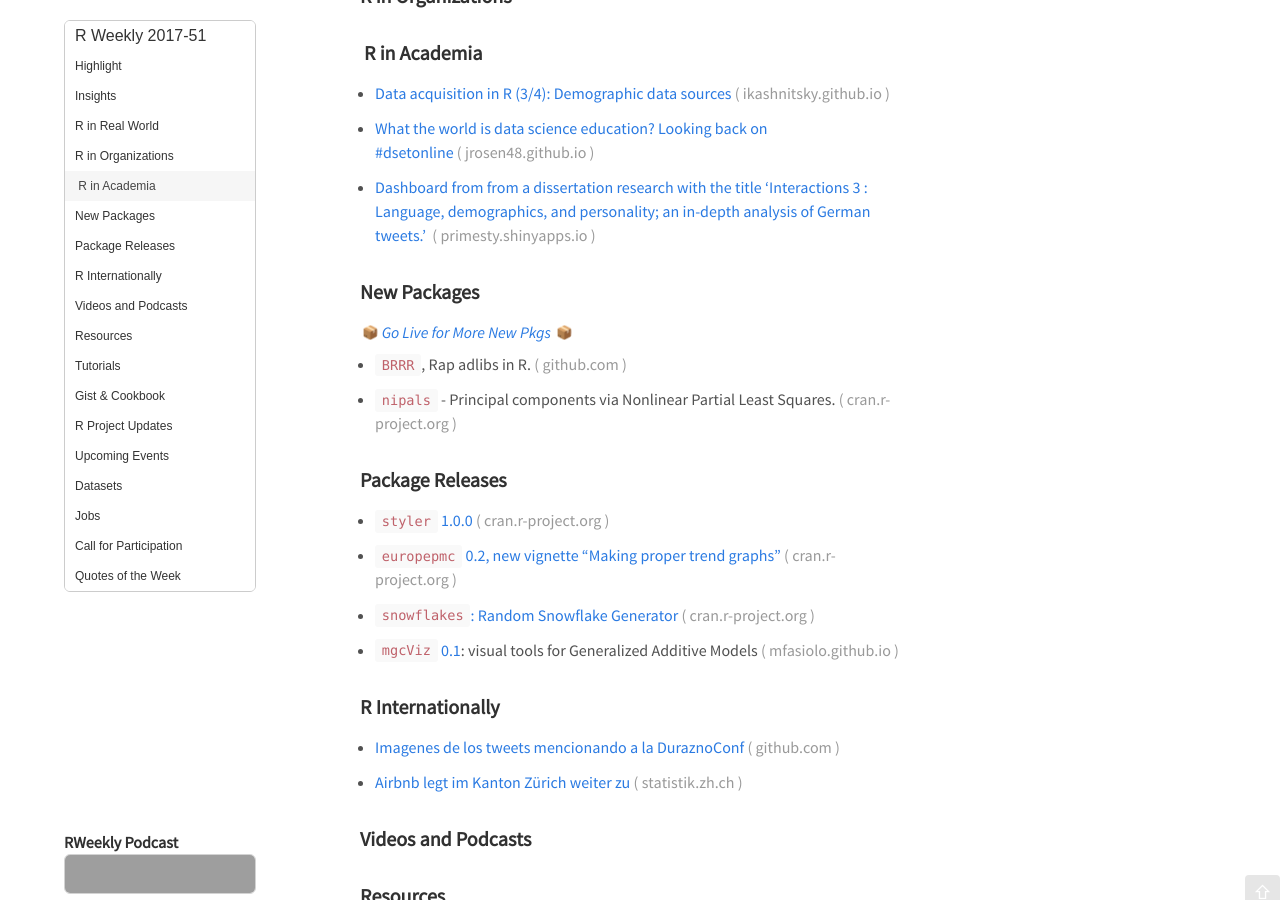
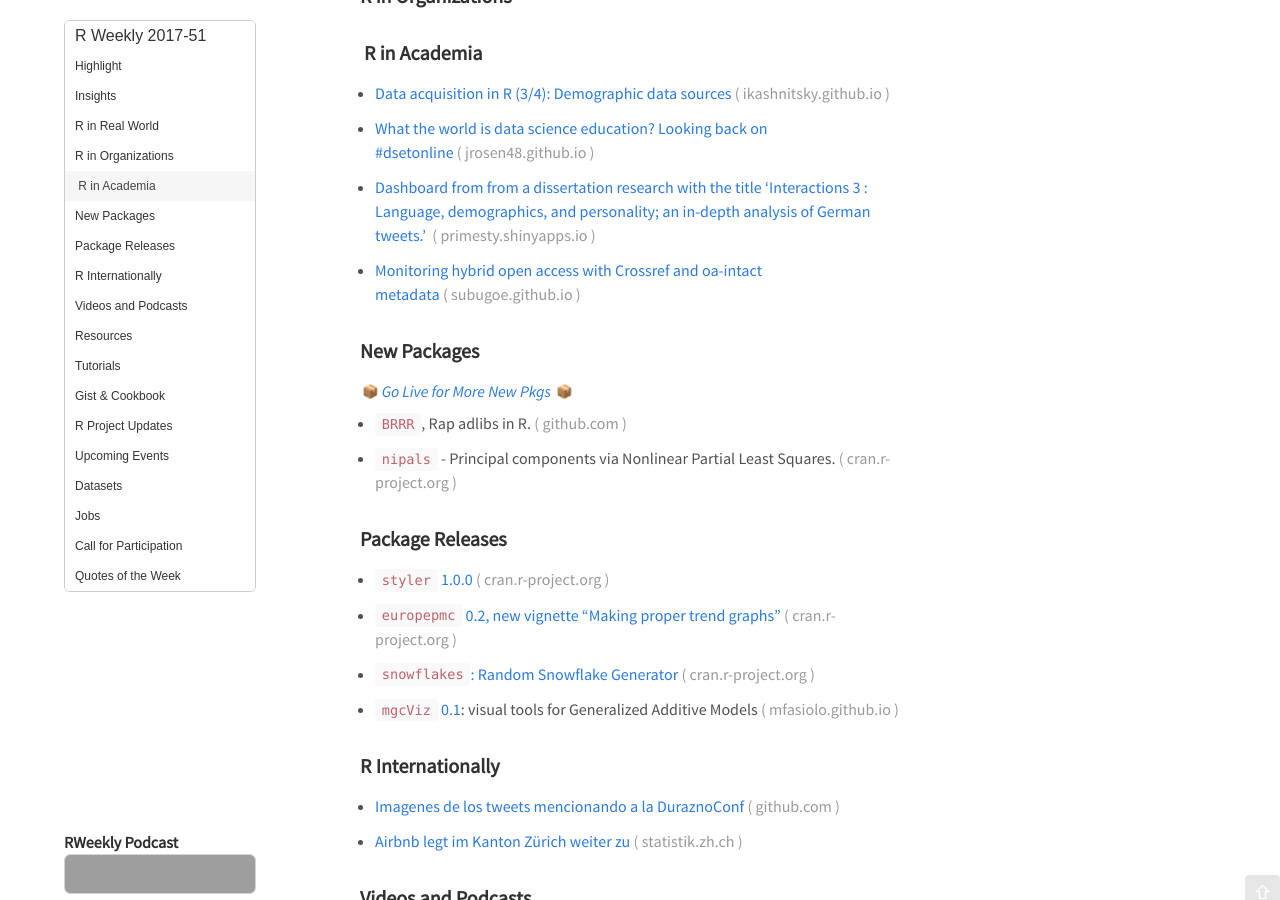
Before and after one commit to rweekly/rweekly.org, a Jekyll site: the page built from draft.md, in a window 1280 px wide and 900 px high, scrolled down 829 px. Built offline with Jekyll 4.4.1, drawn with Linux system fonts in a browser that asks for light colours; emoji names are drawn with the system emoji font; comment, search, counter and statistics services are not loaded; grey boxes are pictures that could not be loaded.

Commit message:
Update draft.md
cc @njahn82

```diff
--- a/draft.md
+++ b/draft.md
@@ -48,6 +48,8 @@ Release Date: 2017-12-18
 + [What the world is data science education? Looking back on #dsetonline](https://jrosen48.github.io/blog/what-the-world-is-data-science-education-looking-back-on-dsetonline/)
 
 + [Dashboard from from a dissertation research with the title 'Interactions 3 : Language, demographics, and personality; an in-depth analysis of German tweets.' ](https://primesty.shinyapps.io/diss_dashboard/)
+
++ [Monitoring hybrid open access with Crossref and oa-intact metadata](https://subugoe.github.io/hybrid_oa_dashboard/about.html)
 
 ###  New Packages
 
```
